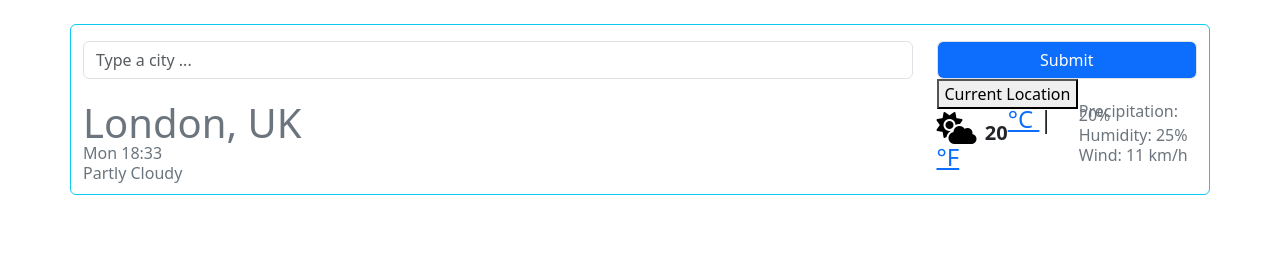
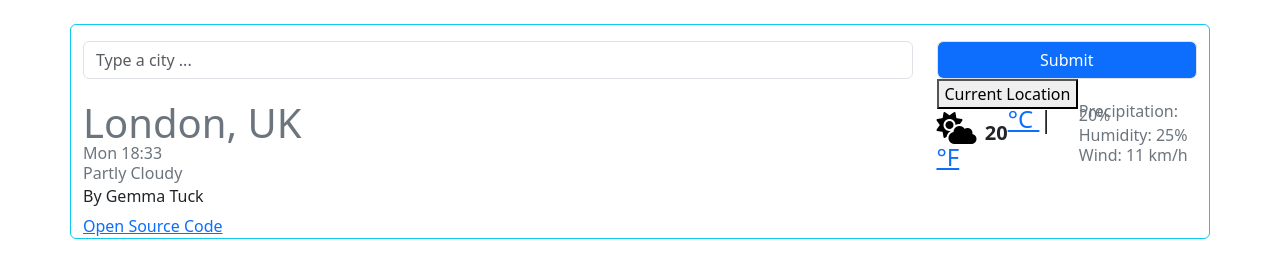
Before and after one commit to TuckGem/weather-app, a website built with Parcel: page index.html in a window 1280 px wide. Built offline with nearby package versions, Linux system fonts and the light colour scheme; no server answers.

Commit message:
Link to GitHub repository added

```diff
--- a/index.html
+++ b/index.html
@@ -55,10 +55,15 @@
         </div>
       </div>
     </div>
+
     <script
       src="https://kit.fontawesome.com/1a4d51a6f3.js"
       crossorigin="anonymous"
     ></script>
     <script src="/index.js"></script>
+    <p5>
+  <p>By Gemma Tuck</p>
+<a href="https://github.com/TuckGem">Open Source Code</a>
+    </p5>
   </body>
 </html>
```
